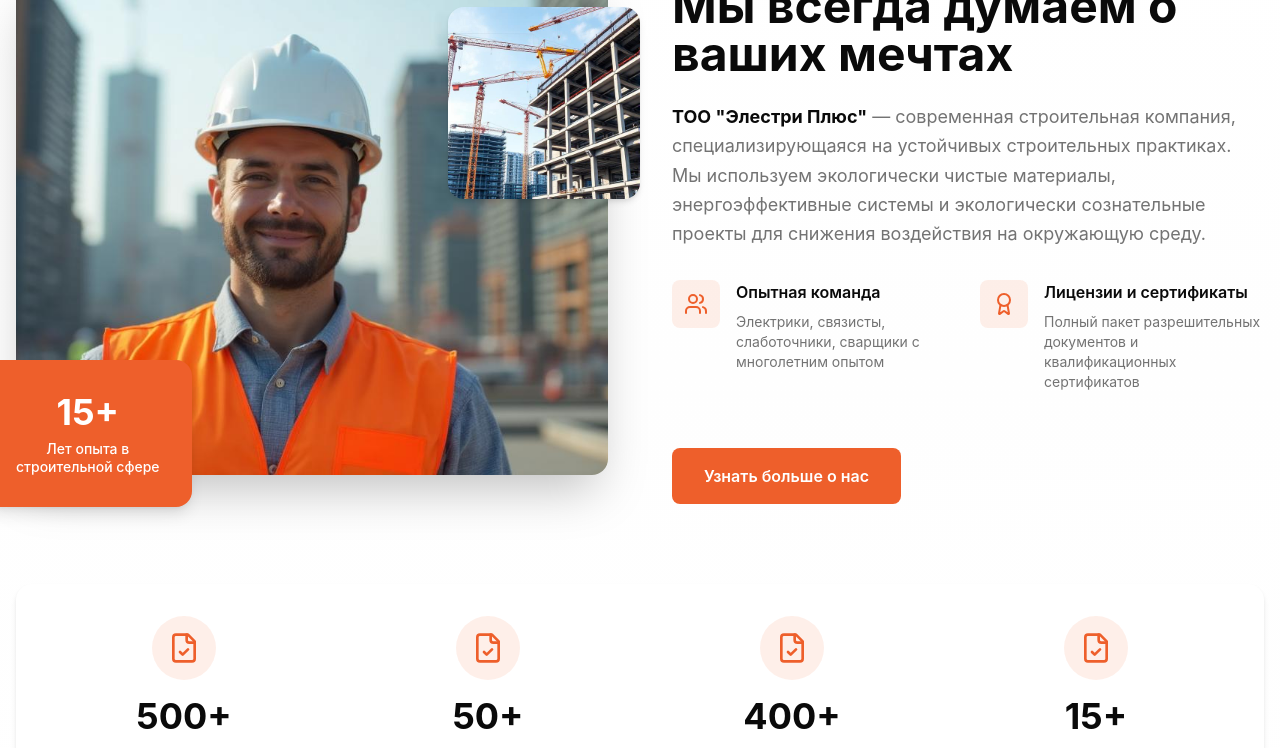
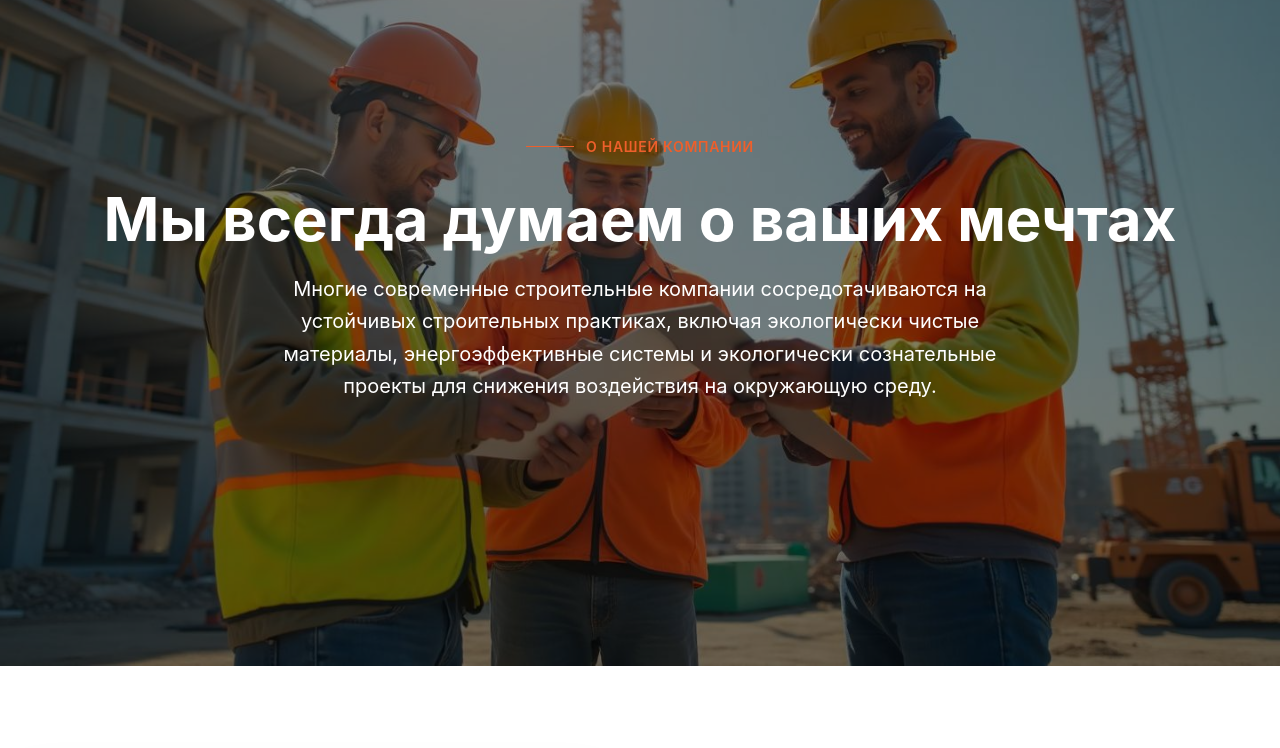
Before and after one commit to docsto/electrify-plus-website-84, a React (Vite) app: page / in a window 1280 px wide. Shown: the part 2020-2768 px from the top of the page. Built offline with nearby package versions, Linux system fonts and the light colour scheme.

Commit message:
Refactor: Apply parallax effect to About section
Implement parallax scrolling and update images for the "About Us" section to match the provided template, while retaining existing text content.

```diff
--- a/src/components/AboutSection.tsx
+++ b/src/components/AboutSection.tsx
@@ -1,36 +1,77 @@
 
-import React from 'react';
+import React, { useEffect, useState } from 'react';
 import { Users, Award, FileCheck, Building } from 'lucide-react';
-import aboutMainImage from '@/assets/about-main.jpg';
-import aboutExperienceImage from '@/assets/about-experience.jpg';
+import aboutParallaxMain from '@/assets/about-parallax-main.jpg';
+import aboutParallaxSecondary from '@/assets/about-parallax-secondary.jpg';
 
 const AboutSection = () => {
+  const [scrollY, setScrollY] = useState(0);
+
+  useEffect(() => {
+    const handleScroll = () => setScrollY(window.scrollY);
+    window.addEventListener('scroll', handleScroll);
+    return () => window.removeEventListener('scroll', handleScroll);
+  }, []);
+
   const features = [
     {
       icon: Users,
-      title: "Опытная команда",
-      description: "Электрики, связисты, слаботочники, сварщики с многолетним опытом"
+      title: "Мировые услуги",
+      description: "Мы предоставляем клиентам прозрачные сметы расходов и придерживаемся согласованных"
     },
     {
       icon: Award,
-      title: "Лицензии и сертификаты",
-      description: "Полный пакет разрешительных документов и квалификационных сертификатов"
+      title: "Победитель награды лучшей компании",
+      description: "Надежная строительная компания умело управляет бюджетами и сроками эффективно"
     }
   ];
 
   const counters = [
-    { number: "500+", label: "Проектов завершено" },
-    { number: "50+", label: "Членов команды" },
-    { number: "400+", label: "Довольных клиентов" },
-    { number: "15+", label: "Наград получено" }
+    { number: "500+", label: "Завершенных проектов", icon: FileCheck },
+    { number: "50+", label: "Члены команды", icon: Users },
+    { number: "400+", label: "Довольных клиентов", icon: Award },
+    { number: "15+", label: "Побед в наградах", icon: Building }
   ];
 
   return (
-    <section id="about" className="py-20 bg-background relative overflow-hidden">
-      {/* Background decorative elements */}
-      <div className="absolute inset-0 bg-gradient-to-b from-background via-secondary/10 to-background"></div>
+    <section id="about" className="relative overflow-hidden">
+      {/* Parallax Background Section */}
+      <div
+        className="relative h-screen bg-fixed bg-cover bg-center bg-no-repeat"
+        style={{
+          backgroundImage: `url(${aboutParallaxMain})`,
+          transform: `translateY(${scrollY * 0.5}px)`,
+        }}
+      >
+        {/* Dark overlay */}
+        <div className="absolute inset-0 bg-black/50"></div>
 
-      <div className="container mx-auto px-4 relative z-10">
+        {/* Content overlay */}
+        <div className="absolute inset-0 flex items-center justify-center">
+          <div className="text-center text-white z-10">
+            <div className="mb-4">
+              <div className="inline-flex items-center gap-3 mb-4">
+                <div className="w-12 h-px bg-primary"></div>
+                <span className="text-primary font-semibold text-sm uppercase tracking-wider">
+                  О нашей компании
+                </span>
+              </div>
+            </div>
+            <h2 className="text-5xl lg:text-6xl font-bold mb-6 leading-tight">
+              Мы всегда думаем о ваших мечтах
+            </h2>
+            <p className="text-xl max-w-3xl mx-auto leading-relaxed px-4">
+              Многие современные строительные компании сосредотачиваются на устойчивых строительных практиках,
+              включая экологически чистые материалы, энергоэффективные системы и экологически сознательные проекты
+              для снижения воздействия на окружающую среду.
+            </p>
+          </div>
+        </div>
+      </div>
+
+      {/* Content Section */}
+      <div className="py-20 bg-background">
+        <div className="container mx-auto px-4">
           <div className="max-w-7xl mx-auto">
 
             {/* Main About Content */}
@@ -40,8 +81,8 @@ const AboutSection = () => {
                 {/* Main image */}
                 <div className="relative z-10">
                   <img
-                  src={aboutMainImage}
-                  alt="Строительная команда Элестри Плюс"
+                    src={aboutParallaxSecondary}
+                    alt="Электромонтажные работы Элестри Плюс"
                     className="w-full h-[500px] object-cover rounded-2xl shadow-hero"
                   />
                 </div>
@@ -52,54 +93,39 @@ const AboutSection = () => {
                     <div className="text-4xl font-bold mb-2">15+</div>
                     <div className="text-sm font-medium leading-tight">
                       Лет опыта в<br />
-                    строительной сфере
+                      строительной компании
                     </div>
                   </div>
                 </div>
 
-              {/* Secondary image */}
-              <div className="absolute top-8 -right-8 z-10">
-                <img
-                  src={aboutExperienceImage}
-                  alt="Строительный объект"
-                  className="w-48 h-48 object-cover rounded-2xl shadow-card"
-                />
-              </div>
-
                 {/* Decorative shape */}
                 <div className="absolute top-4 right-4 w-32 h-32 bg-primary/10 rounded-full -z-10"></div>
+                <div className="absolute -top-8 -right-8 w-48 h-48 border border-primary/20 rounded-2xl -z-10"></div>
               </div>
 
               {/* Right side - Content */}
               <div className="space-y-8">
                 <div>
-                <div className="flex items-center gap-3 mb-4">
-                  <div className="w-12 h-px bg-primary"></div>
-                  <span className="text-primary font-semibold text-sm uppercase tracking-wider">
-                    О нашей компании
-                  </span>
-                </div>
-
-                <h2 className="text-4xl lg:text-5xl font-bold text-foreground mb-6 leading-tight">
-                  Мы всегда думаем о ваших мечтах
-                </h2>
+                  <h3 className="text-3xl lg:text-4xl font-bold text-foreground mb-6 leading-tight">
+                    ТОО "Элестри Плюс"
+                  </h3>
 
                   <p className="text-lg text-muted-foreground leading-relaxed mb-8">
-                  <strong className="text-foreground">ТОО "Элестри Плюс"</strong> — современная строительная компания,
-                  специализирующаяся на устойчивых строительных практиках. Мы используем экологически чистые материалы,
-                  энергоэффективные системы и экологически сознательные проекты для снижения воздействия на окружающую среду.
+                    Современная строительная компания, специализирующаяся на устойчивых строительных практиках.
+                    Мы используем экологически чистые материалы, энергоэффективные системы и экологически
+                    сознательные проекты для снижения воздействия на окружающую среду.
                   </p>
                 </div>
 
                 {/* Feature grid */}
-              <div className="grid grid-cols-1 md:grid-cols-2 gap-6">
+                <div className="grid grid-cols-1 gap-6">
                   {features.map((feature, index) => (
                     <div key={index} className="flex items-start space-x-4">
                       <div className="w-12 h-12 bg-primary/10 rounded-lg flex items-center justify-center flex-shrink-0">
                         <feature.icon className="w-6 h-6 text-primary" />
                       </div>
                       <div>
-                      <h3 className="font-semibold text-foreground mb-2">{feature.title}</h3>
+                        <h4 className="font-semibold text-foreground mb-2">{feature.title}</h4>
                         <p className="text-muted-foreground text-sm">{feature.description}</p>
                       </div>
                     </div>
@@ -108,18 +134,18 @@ const AboutSection = () => {
 
                 <div className="pt-6">
                   <button className="bg-primary hover:bg-primary-dark text-white px-8 py-4 rounded-lg font-semibold transition-all duration-300 hover:shadow-lg transform hover:-translate-y-1">
-                  Узнать больше о нас
+                    Больше о нас
                   </button>
                 </div>
               </div>
             </div>
 
             {/* Statistics Section */}
-          <div className="grid grid-cols-2 lg:grid-cols-4 gap-8 bg-card rounded-2xl p-8 shadow-card">
+            <div className="grid grid-cols-2 lg:grid-cols-4 gap-8">
               {counters.map((counter, index) => (
                 <div key={index} className="text-center">
                   <div className="w-16 h-16 bg-primary/10 rounded-full flex items-center justify-center mx-auto mb-4">
-                  <FileCheck className="w-8 h-8 text-primary" />
+                    <counter.icon className="w-8 h-8 text-primary" />
                   </div>
                   <div className="text-3xl lg:text-4xl font-bold text-foreground mb-2">
                     {counter.number}
@@ -132,6 +158,7 @@ const AboutSection = () => {
             </div>
           </div>
         </div>
+      </div>
     </section>
   );
 };
--- a/src/index.css
+++ b/src/index.css
@@ -142,3 +142,10 @@ html {
   -webkit-text-fill-color: transparent;
   background-clip: text;
 }
+
+/* Parallax Effect */
+.parallax-bg {
+  will-change: transform;
+  backface-visibility: hidden;
+  perspective: 1000px;
+}
```
Also changed, not shown: src/assets/about-parallax-main.jpg (added), src/assets/about-parallax-secondary.jpg (added). Lines whose indentation alone changed are shown as unchanged.
